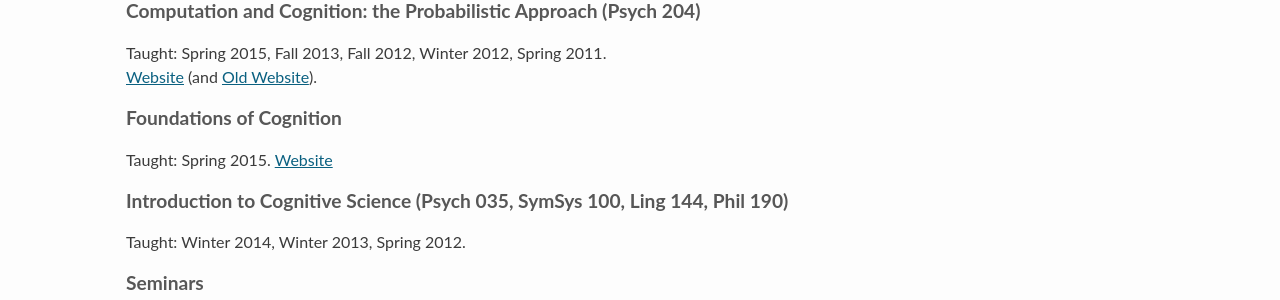
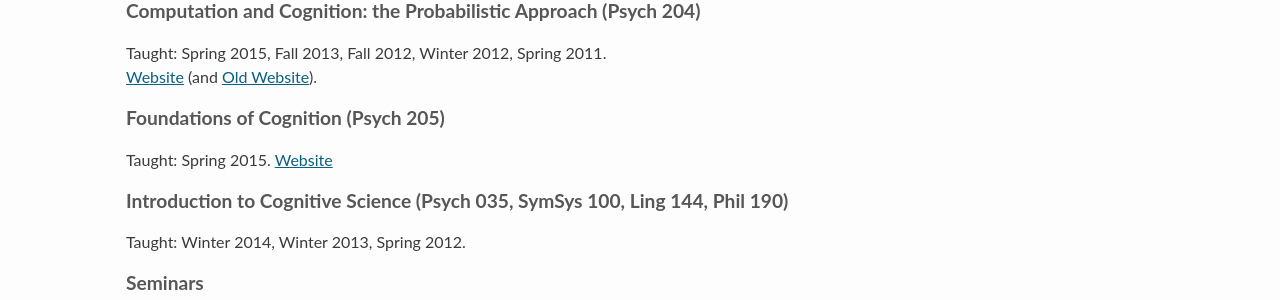
Before and after one commit to stanford-cocolab/cocolab.stanford.edu, a Jekyll site: the page built from ndg.md, in a window 1280 px wide. Shown: the part 890-1190 px from the top of the page. Built offline with Jekyll 4.4.1, drawn with Linux system fonts in a browser that asks for light colours; Markdown is read by kramdown in place of the engine named in the settings.

Commit message:
update ndg teaching

```diff
--- a/ndg.md
+++ b/ndg.md
@@ -36,7 +36,7 @@ Taught: Spring 2015, Fall 2013, Fall 2012, Winter 2012, Spring 2011.
 [Website](psych204.html)
 (and [Old Website](http://www.stanford.edu/~ngoodman/psych204/)).
 
-### Foundations of Cognition
+### Foundations of Cognition (Psych 205)
 
 Taught: Spring 2015. [Website](https://docs.google.com/document/d/1KV4VaA_ixBJO6JtNe5yt9ckKpyzA_Vhme84SCxYUaNE)
 
```
